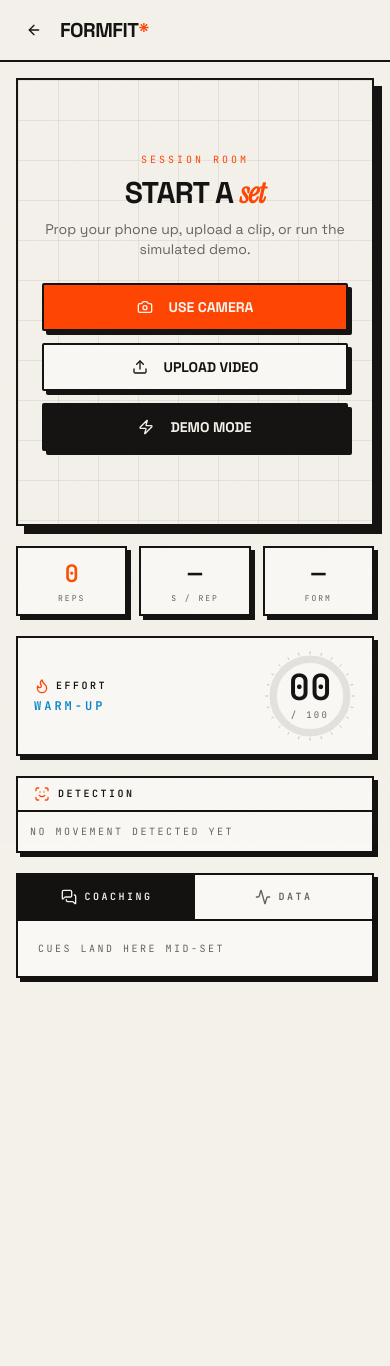
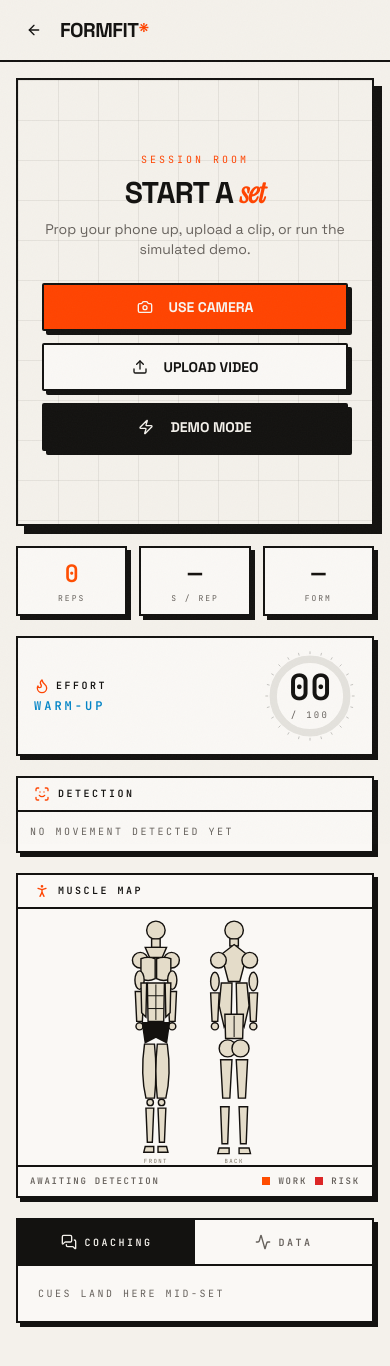
Before and after one commit to Aditya-132/aifactory, a React (Vite) app: page /session in a window 390 px wide. Shown: the top 1366 px of the page. Before the commit the page ends 1090 px from the top, so only its background shows below. Built offline with nearby package versions, Linux system fonts and the light colour scheme.

Commit message:
Wire muscle map into session: risk-hold alerts, mobile card, desktop panel, summary recap

```diff
--- a/src/pages/Session.tsx
+++ b/src/pages/Session.tsx
@@ -8,6 +8,7 @@
   CircleStop,
   Flame,
   MessagesSquare,
+  PersonStanding,
   ScanFace,
   Timer,
   TriangleAlert,
@@ -42,6 +43,7 @@
 } from '@/components/ui/select'
 import PoseCanvas from '@/components/PoseCanvas'
 import EffortDial, { zoneFor } from '@/components/EffortDial'
+import MuscleMap, { riskForCue, type MuscleRisk } from '@/components/MuscleMap'
 import {
   EXERCISES,
   angleForExercise,
@@ -87,6 +89,7 @@
   const clockRef = useRef<number | null>(null)
   const feedIdRef = useRef(0)
   const repsRef = useRef<RepData[]>([])
+  const forceCritRef = useRef(false)
 
   const pushFeed = useCallback((message: string, severity: FeedItem['severity']) => {
     setFeed((f) => [{ id: feedIdRef.current++, time: now(), message, severity }, ...f].slice(0, 40))
@@ -118,6 +121,13 @@
       const delay = prev ? prev.tempo * 1000 : ex.baseTempo * 1000
       repTimerRef.current = window.setTimeout(() => {
         const rep = simulateRep(nextIndex, ex)
+        // demo hook: ?alert=1 forces the first rep to be a critical form break
+        if (forceCritRef.current) {
+          forceCritRef.current = false
+          rep.severity = 'crit'
+          rep.cue = ex.cues.crit[0]
+          rep.formScore = Math.min(rep.formScore, 52)
+        }
         repsRef.current = [...repsRef.current, rep]
         setReps(repsRef.current)
         pushFeed(rep.cue, rep.severity)
@@ -183,11 +193,15 @@
   }
 
   // /session?demo=1 jumps straight into a simulated set (handy for hackathon judging)
+  // /session?demo=1&alert=1 also forces a critical form break on the first rep,
+  // so the muscle-map "strain risk" state can be demoed on demand
   const autoDemoRef = useRef(false)
   useEffect(() => {
     if (autoDemoRef.current) return
-    if (new URLSearchParams(window.location.search).get('demo') === '1') {
+    const params = new URLSearchParams(window.location.search)
+    if (params.get('demo') === '1') {
       autoDemoRef.current = true
+      if (params.get('alert') === '1') forceCritRef.current = true
       startDemo()
     }
     // eslint-disable-next-line react-hooks/exhaustive-deps
@@ -226,6 +240,7 @@
     setElapsed(0)
     setSummaryOpen(false)
     setTab('coach')
+    setRiskHold(null)
   }
 
   const latest = reps[reps.length - 1]
@@ -234,6 +249,24 @@
   const zone = zoneFor(effort)
   const mm = String(Math.floor(elapsed / 60)).padStart(2, '0')
   const ss = String(elapsed % 60).padStart(2, '0')
+
+  // latest bad rep → which structure is taking the damage (drives the muscle map zoom).
+  // held for a few seconds so the alert doesn't vanish on the very next rep
+  const [riskHold, setRiskHold] = useState<{ risk: MuscleRisk; until: number } | null>(null)
+  useEffect(() => {
+    if (phase === 'live' && latest && latest.severity !== 'good') {
+      setRiskHold({ risk: riskForCue(latest.cue, exercise), until: Date.now() + 5000 })
+    }
+  }, [phase, latest, exercise])
+  useEffect(() => {
+    if (!riskHold) return
+    const t = window.setTimeout(
+      () => setRiskHold(null),
+      Math.max(0, riskHold.until - Date.now()),
+    )
+    return () => window.clearTimeout(t)
+  }, [riskHold])
+  const muscleRisk = riskHold?.risk ?? null
 
   const statTiles = [
     { label: 'REPS', value: reps.length, key: reps.length, accent: true },
@@ -452,8 +485,9 @@
               )}
             </div>
 
-            {/* desktop chart */}
-            <div className="hard-shadow-sm mt-6 hidden border-2 border-foreground bg-card lg:block">
+            {/* desktop chart + muscle map */}
+            <div className="mt-6 hidden grid-cols-5 gap-5 lg:grid">
+              <div className="hard-shadow-sm col-span-3 border-2 border-foreground bg-card">
                 <div className="flex items-center gap-2 border-b-2 border-foreground px-4 py-2.5">
                   <Activity className="h-4 w-4 text-primary" />
                   <span className="mono-data text-[10px] font-semibold tracking-[0.25em]">
@@ -461,6 +495,24 @@
                   </span>
                 </div>
                 {chartEl}
+              </div>
+              <div
+                className={`hard-shadow-sm col-span-2 border-2 bg-card transition-colors ${
+                  muscleRisk ? 'border-red-600' : 'border-foreground'
+                }`}
+              >
+                <div className="flex items-center justify-between border-b-2 border-foreground px-4 py-2.5">
+                  <span className="mono-data flex items-center gap-2 text-[10px] font-semibold tracking-[0.25em]">
+                    <PersonStanding className="h-4 w-4 text-primary" /> MUSCLE MAP
+                  </span>
+                  {muscleRisk && (
+                    <span className="mono-data text-[9px] font-bold tracking-[0.2em] text-red-600">
+                      ⚠ FORM ALERT
+                    </span>
+                  )}
+                </div>
+                <MuscleMap exercise={exercise} risk={muscleRisk} />
+              </div>
             </div>
           </div>
 
@@ -555,6 +607,25 @@
                   )}
                 </AnimatePresence>
               </div>
+            </div>
+
+            {/* muscle map — what you're training / what you're damaging */}
+            <div
+              className={`hard-shadow-sm border-2 bg-card transition-colors ${
+                muscleRisk ? 'border-red-600' : 'border-foreground'
+              }`}
+            >
+              <div className="flex items-center justify-between border-b-2 border-foreground px-4 py-2">
+                <span className="mono-data flex items-center gap-2 text-[10px] font-semibold tracking-[0.25em]">
+                  <PersonStanding className="h-4 w-4 text-primary" /> MUSCLE MAP
+                </span>
+                {muscleRisk && (
+                  <span className="mono-data text-[9px] font-bold tracking-[0.2em] text-red-600">
+                    ⚠ FORM ALERT
+                  </span>
+                )}
+              </div>
+              <MuscleMap exercise={exercise} risk={muscleRisk} />
             </div>
 
             {/* tabs: coaching / chart */}
@@ -761,6 +832,26 @@
               </motion.div>
             ))}
           </div>
+          <div className="flex items-center gap-4 border-2 border-foreground bg-background p-3">
+            <div className="w-24 shrink-0">
+              <MuscleMap exercise={exercise} risk={null} compact />
+            </div>
+            <div className="min-w-0">
+              <p className="mono-data text-[9px] tracking-[0.25em] text-muted-foreground">
+                WHAT YOU TRAINED
+              </p>
+              <div className="mt-1.5 flex flex-wrap gap-1.5">
+                {exercise?.primaryMuscles.map((m) => (
+                  <span
+                    key={m}
+                    className="mono-data border-2 border-foreground bg-primary px-2 py-0.5 text-[9px] font-semibold tracking-widest text-primary-foreground"
+                  >
+                    {m.toUpperCase()}
+                  </span>
+                )) ?? <span className="mono-data text-[10px] text-muted-foreground">—</span>}
+              </div>
+            </div>
+          </div>
           <div className="border-2 border-foreground bg-primary/10 p-4">
             <p className="mono-data text-[10px] font-semibold tracking-[0.25em] text-primary">COACH'S NOTE</p>
             <p className="mt-2 text-sm leading-relaxed text-foreground/80">
```
Lines whose indentation alone changed are shown as unchanged.
